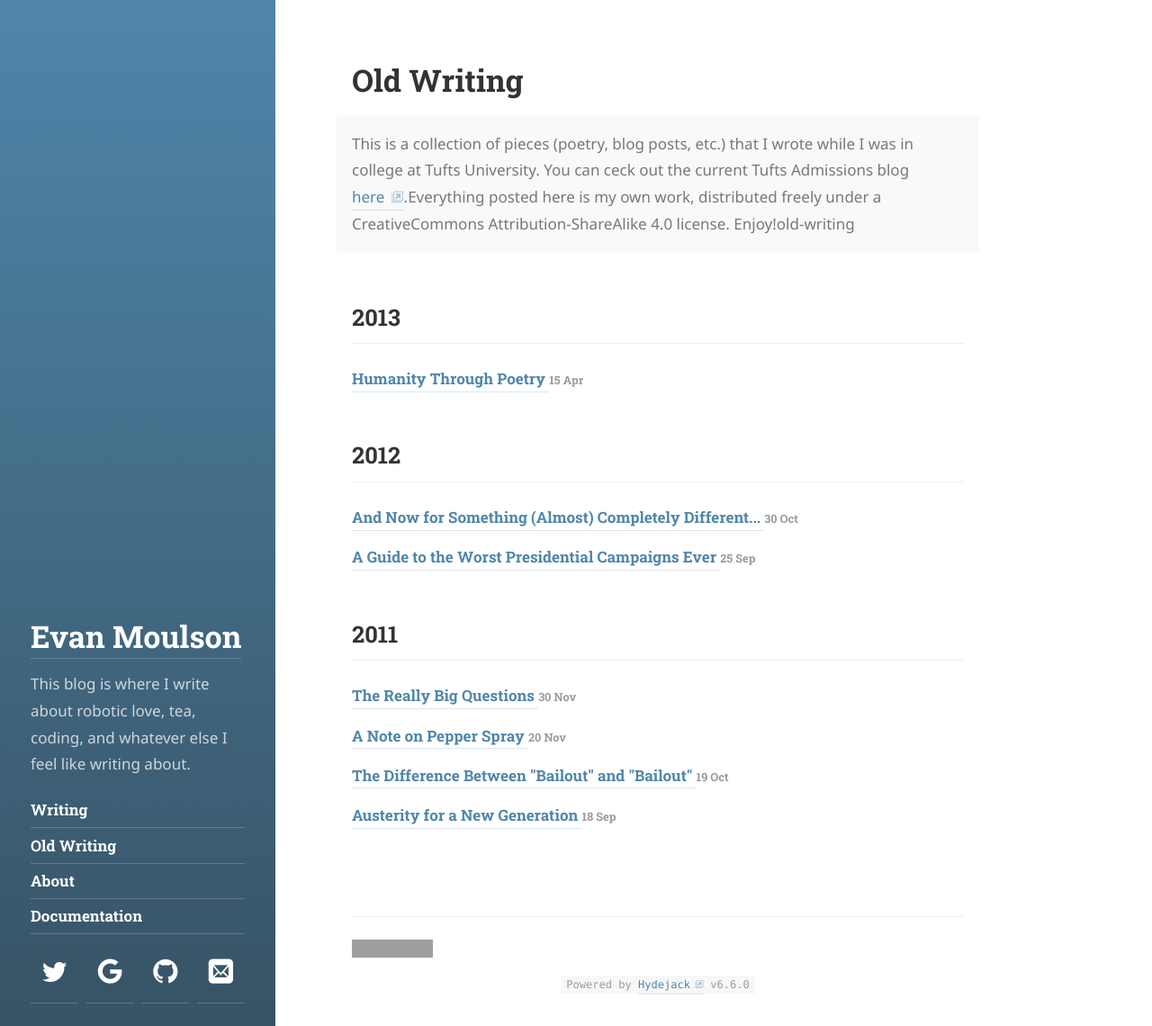
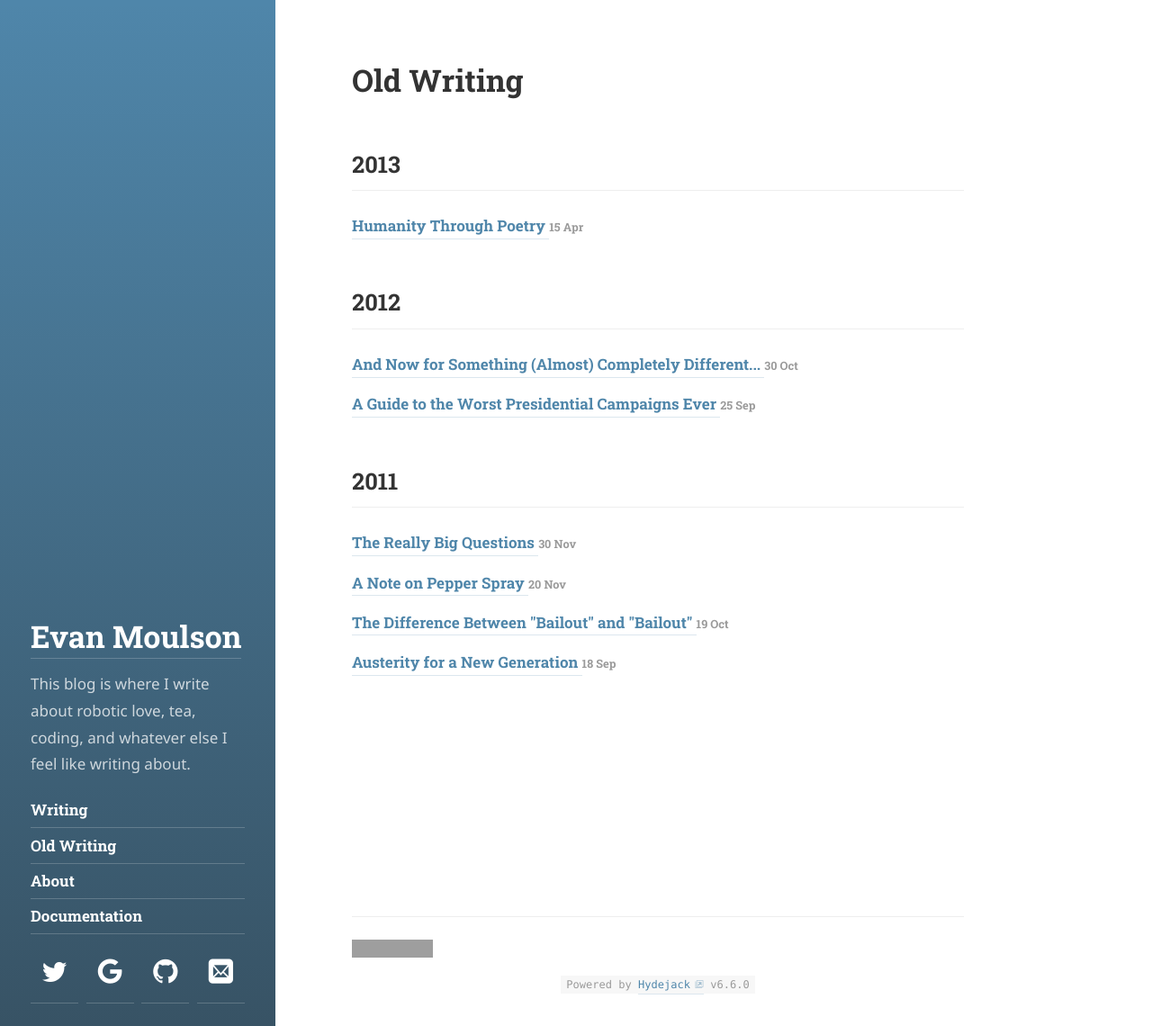
Before and after one commit to emoulson/emoulson.github.io, a Jekyll site: the page built from _featured_tags/old-writing.md, in a window 1280 px wide and 1140 px high. Shown: the whole window at 90% size. Built offline with Jekyll 4.4.1, drawn with Linux system fonts in a browser that asks for light colours; some web fonts are replaced; grey boxes are pictures that could not be loaded.

Commit message:
precleaning

```diff
--- a/_featured_tags/old-writing.md
+++ b/_featured_tags/old-writing.md
@@ -5,10 +5,5 @@ slug: old-writing
 menu: true
 order: 2
 description: >
-  This is a collection of pieces (poetry, blog posts, etc.) that I wrote
-  while I was in college at Tufts University. You can ceck out the current
-  Tufts Admissions blog [here](http://admissions.tufts.edu/blogs).
 
-  Everything posted here is my own work, distributed freely under a
-  CreativeCommons Attribution-ShareAlike 4.0 license. Enjoy!old-writing
 ---
--- a/_layouts/not-found.html
+++ b/_layouts/not-found.html
@@ -5,7 +5,7 @@ layout: base
 <div class="page">
   <h1 class="page-title">{{ page.title | default: "404: Page Not Found" }}</h1>
   <p class="lead">
-    Sorry, we've misplaced that URL or it's pointing to something that doesn't exist.
+    Sorry, I've misplaced that URL or it's pointing to something that doesn't exist.
     <a href="{{ '/' | relative_url }}">Head back home</a> to try finding it again.
   </p>
 </div>
```
Also changed, not shown: assets/img/docs/google-fonts.png (deleted), assets/img/me.jpg, assets/img/me@2x.jpg, assets/img/projects/hyde-v1.jpg (deleted), assets/img/projects/hyde-v1@0,25x.jpg (deleted), assets/img/projects/hyde-v1@0,5x.jpg (deleted), assets/img/projects/hyde-v2.jpg (deleted), assets/img/projects/hyde-v2@0,25x.jpg (deleted), assets/img/projects/hyde-v2@0,5x.jpg (deleted).
